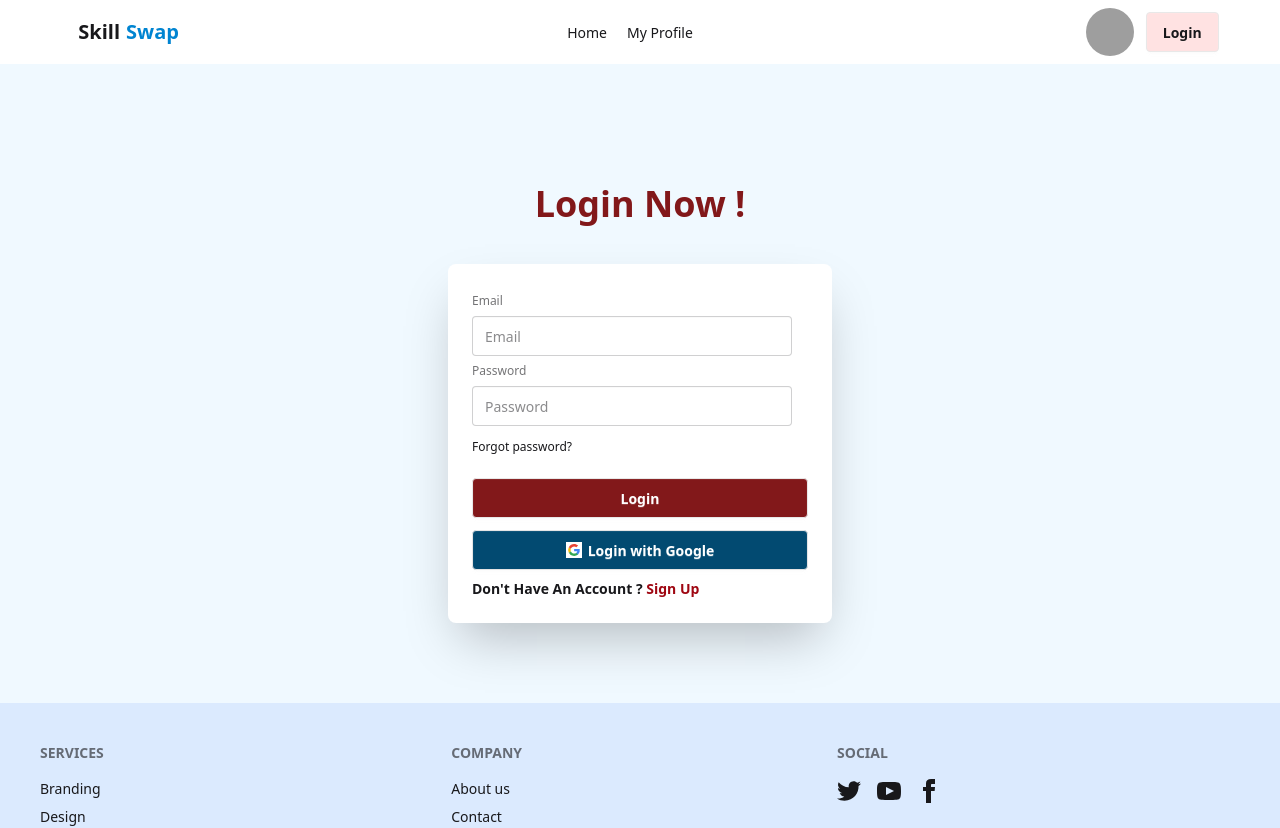
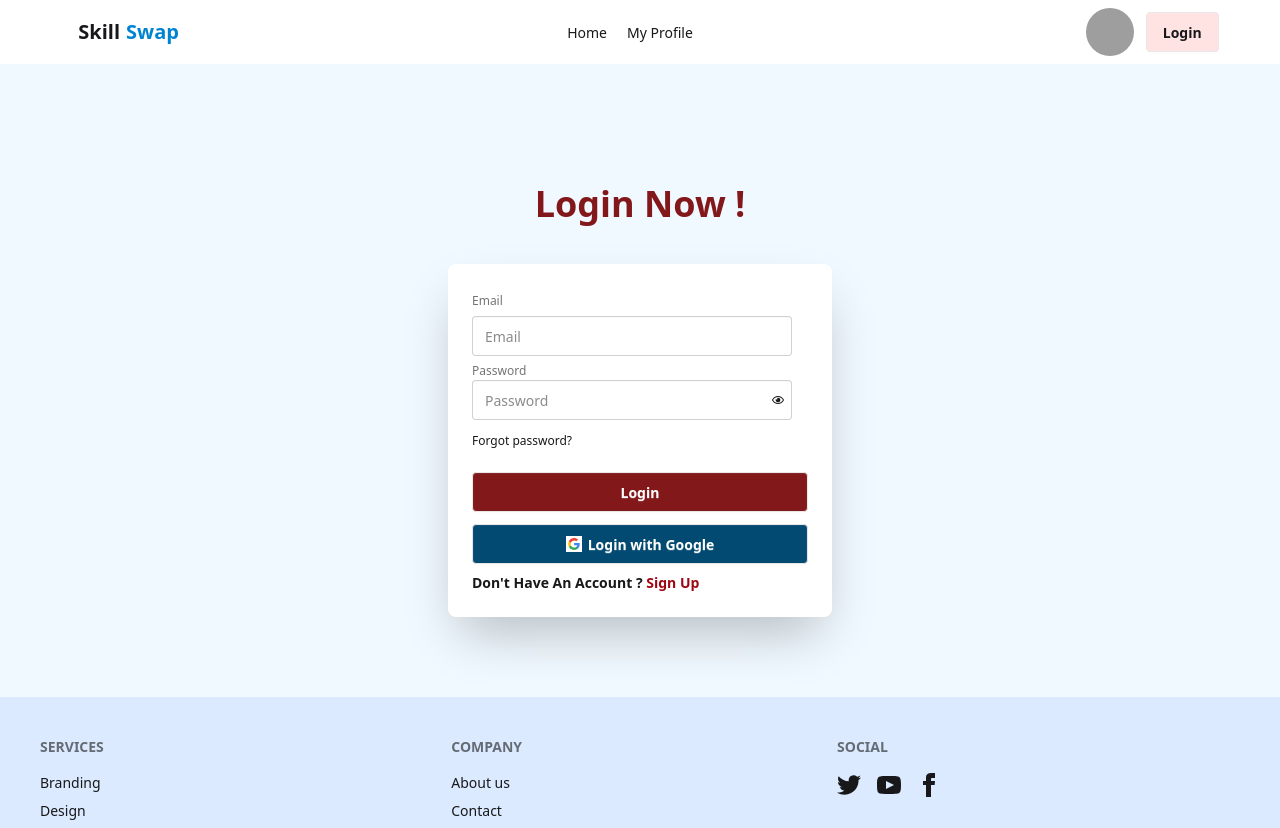
Before and after one commit to ahasana-ncs13/SkillSwap-Skill-Exchange-Platform, a React (Vite) app: page /login in a window 1280 px wide. Shown: the top 828 px of the page. Built offline with nearby package versions, Linux system fonts and the light colour scheme; no server answers; grey boxes are pictures that could not be loaded.

Commit message:
completed show password functionality

```diff
--- a/src/pages/Login/Login.jsx
+++ b/src/pages/Login/Login.jsx
@@ -1,6 +1,8 @@
 import React, { use, useState } from 'react';
 import { Link, useLocation, useNavigate } from 'react-router';
 import { AuthContext } from '../../ContextApi/AuthContext/AuthContext';
+import { FaRegEye } from 'react-icons/fa';
+import { LuEyeClosed } from 'react-icons/lu';
 
 const Login = () => {
     const {signInUser,signInWithGoogle}=use(AuthContext)
@@ -8,8 +10,9 @@ const Login = () => {
     const [error , setError]=useState(" ")
     const navigate = useNavigate()
     const location = useLocation();
-    console.log(location)
+    // console.log(location)
 
+    const [showPassword,setShowPassword]=useState(false)
 
 
     const handleSignIn=(event)=>{
@@ -44,6 +47,9 @@ const Login = () => {
          navigate( location.state || '/')
     }
 
+    const handleShowPassword = ()=>{
+        setShowPassword(!showPassword)
+    }
     return (
     <div className="bg-sky-50 p-20">
         <div className="text-center my-10">
@@ -56,11 +62,16 @@ const Login = () => {
         <fieldset className="fieldset">
             {/* email  */}
           <label className="label">Email</label>
-          <input name='email' type="email" className="input" placeholder="Email" />
+          <input name='email' type="email" className="input" placeholder="Email" required/>
 
            {/* password */}
+           <div className="relative">
           <label className="label">Password</label>
-          <input name='password' type="password" className="input" placeholder="Password" />
+          <input name='password' type= {showPassword? 'text' :"password" } className="input" placeholder="Password" required />
+          <button onClick={handleShowPassword} className=' absolute right-6 top-8'>
+            {showPassword? <LuEyeClosed />:<FaRegEye />}
+          </button>
+          </div>
 
           <p className='text-red-500 font-semibold'>
             {
--- a/src/pages/SignUp/SignUp.jsx
+++ b/src/pages/SignUp/SignUp.jsx
@@ -2,10 +2,13 @@ import React, { use, useState } from 'react';
 import { Link, useNavigate} from 'react-router';
 import { AuthContext } from '../../ContextApi/AuthContext/AuthContext';
 import { GoogleAuthProvider } from 'firebase/auth';
+import { FaRegEye } from 'react-icons/fa';
+import { LuEyeClosed } from 'react-icons/lu';
 
 const SignUp = () => {
     const {createUser,signInWithGoogle} = use(AuthContext)
     const [error , setError]=useState("")
+    const [showPassword , setShowPassword]=useState(false)
     const navigate = useNavigate()
 
 
@@ -52,6 +55,10 @@ const SignUp = () => {
     }
 
 
+    const handleShowPassword = ()=>{
+      setShowPassword(!showPassword)
+    }
+
     return (
     <div className="bg-sky-50 p-20">
         <div className="text-center my-10">
@@ -76,8 +83,15 @@ const SignUp = () => {
           <input required  name='email' type="email" className="input" placeholder="Email" />
 
           {/* password  */}
+          <div className="">
           <label className="label">Password</label>
-          <input required name='password' type="password" className="input" placeholder="Password" />
+          <input required name='password' type= {showPassword? "text": "password"  } className="input relative" placeholder="Password" />
+          <button onClick={handleShowPassword}  className=' absolute bottom-53 left-80'>
+            {showPassword?  <LuEyeClosed /> : <FaRegEye />}
+          </button>
+
+          </div>
+
 
           <div><a className="link link-hover">Forgot password?</a></div>
           <p className='text-red-500 font-semibold'>
```
